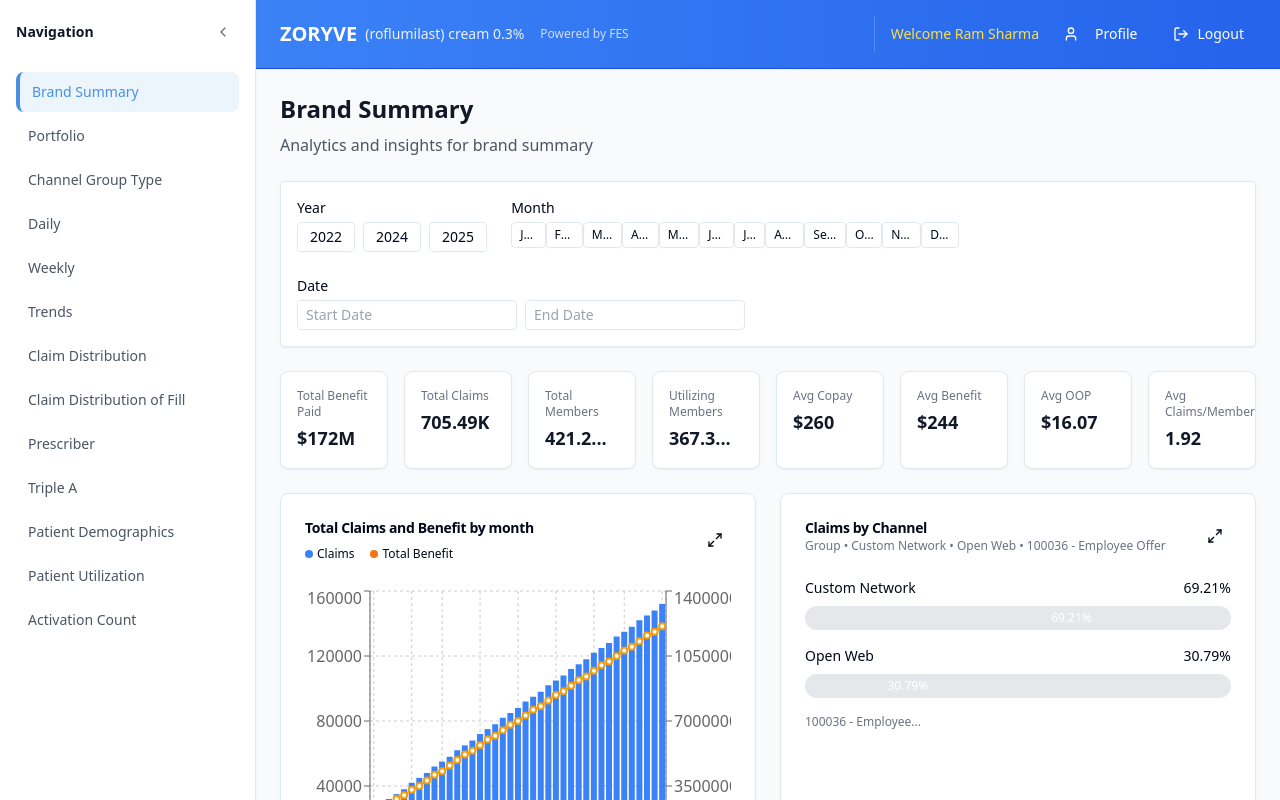
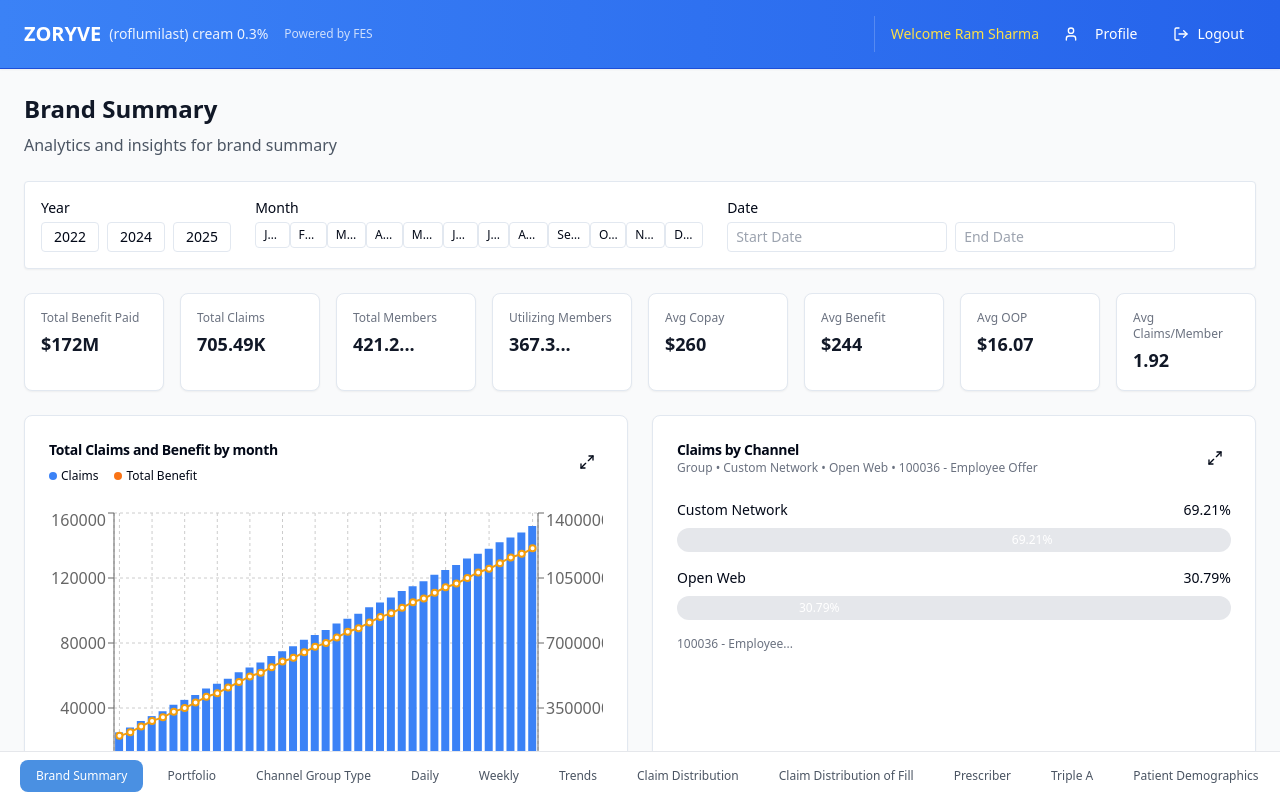
Before and after one commit to sachinpsgg/arcutis, a React (Vite) app: page / in a window 1280 px wide. Shown: the top 800 px of the page. Built offline with nearby package versions, Linux system fonts and the light colour scheme.

Commit message:
Update DashboardLayout to use BottomNavigation instead of Sidebar
cgen-a80e54c2d10f4d648fbe5ad3725504f3

```diff
--- a/src/components/DashboardLayout.tsx
+++ b/src/components/DashboardLayout.tsx
@@ -1,28 +1,16 @@
-import React, { useState } from 'react';
-import Sidebar from './Sidebar';
-import Header from './Header';
-import FilterPanel from './FilterPanel';
-import ChartSection from './ChartSection';
+import React, { useState } from "react";
+import BottomNavigation from "./BottomNavigation";
+import Header from "./Header";
+import FilterPanel from "./FilterPanel";
+import ChartSection from "./ChartSection";
 
 const DashboardLayout = () => {
-    const [isSidebarOpen, setIsSidebarOpen] = useState(true);
   const [isFilterOpen, setIsFilterOpen] = useState(false);
-    const [activeTab, setActiveTab] = useState('Brand Summary');
+  const [activeTab, setActiveTab] = useState("Brand Summary");
 
   return (
-        <div className="min-h-screen bg-gray-50 flex">
-            <Sidebar
-                isSidebarOpen={isSidebarOpen}
-                setIsSidebarOpen={setIsSidebarOpen}
-                activeTab={activeTab}
-                setActiveTab={setActiveTab}
-            />
-
-            <div className="flex-1 flex flex-col">
-                <Header
-                    isFilterOpen={isFilterOpen}
-                    setIsFilterOpen={setIsFilterOpen}
-                />
+    <div className="min-h-screen bg-gray-50 flex flex-col pb-16">
+      <Header isFilterOpen={isFilterOpen} setIsFilterOpen={setIsFilterOpen} />
 
       <main className="flex-1 relative">
         <ChartSection activeTab={activeTab} />
@@ -31,7 +19,8 @@ const DashboardLayout = () => {
           setIsFilterOpen={setIsFilterOpen}
         />
       </main>
-            </div>
+
+      <BottomNavigation activeTab={activeTab} setActiveTab={setActiveTab} />
     </div>
   );
 };
```
Lines whose indentation alone changed are shown as unchanged.
